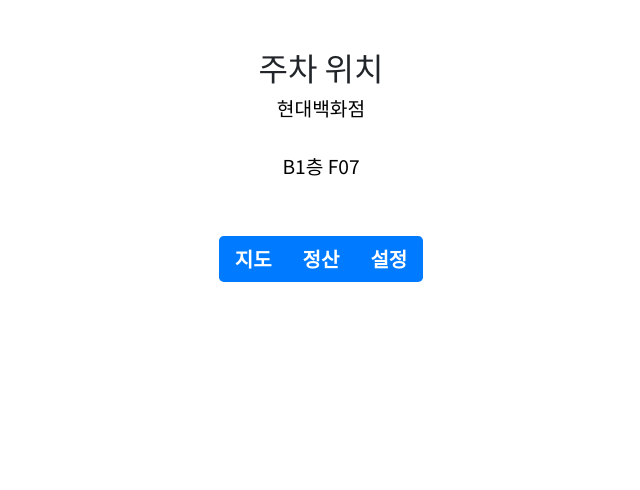
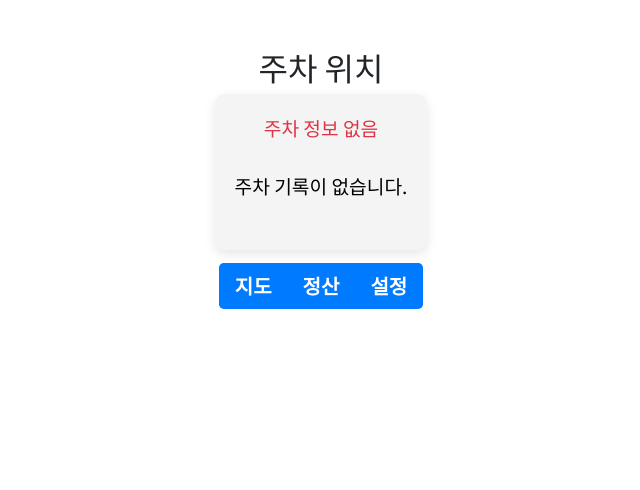
Before and after one commit to dayeon1031/raspi_jmt, a Flask app: page /parking in a window 1280 px wide. Shown: the part 56-546 px from the top of the page, without its empty margins (319-959 px from the left). Run offline with Flask 3, Linux system fonts and the light colour scheme; some libraries are stand-ins or nearby versions.

Commit message:
Update parking.html

```diff
--- a/imsisi/templates/parking.html
+++ b/imsisi/templates/parking.html
@@ -3,8 +3,15 @@
 <div class="d-flex justify-content-center">
     <div class="text-center my-5">
         <h2>주차 위치</h2>
-        <p class="parking-location">현대백화점</p>
-        <p class="parking-spot">B1층 F07</p>
+        <div id="location-box" class="location-box">
+            {% if parking_spot %}
+                <p class="parking-location">현대백화점</p>
+                <p class="parking-spot">{{ parking_spot }}</p>
+            {% else %}
+                <p class="text-danger">주차 정보 없음</p>
+                <p class="parking-spot">주차 기록이 없습니다.</p>
+            {% endif %}
+        </div>
         <div class="btn-group btn-group-lg mt-3" role="group" aria-label="Parking Actions">
             <a href="{{ url_for('map_view') }}" class="btn btn-primary">지도</a>
             <a href="{{ url_for('payment') }}" class="btn btn-primary">정산</a>
```
